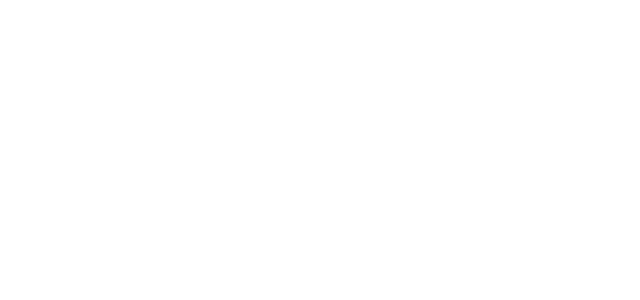
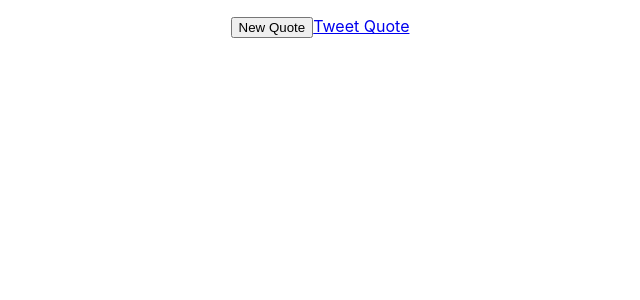
Before and after one commit to itsleonardog/random-quote-machine, a React (Create React App) app: page / in a window 1280 px wide. Shown: the top 300 px of the page, without its empty margins (320-960 px from the left). Built offline with nearby package versions, Linux system fonts and the light colour scheme.

Commit message:
useEffect and get quote from API

```diff
--- a/src/App.js
+++ b/src/App.js
@@ -1,11 +1,20 @@
+import { useEffect } from 'react';
 import './App.css';
 
 function App() {
+  // https://api.quotable.io/random
+
+  useEffect(() => {
+
+  })
+
   return (
     <div className="App">
       <div id="quote-box">
         <p id="text"></p>
-
+        <p id="author"></p>
+        <button id="new-quote">New Quote</button>
+        <a id="tweet-quote" href="twitter.com/intent/tweet" target="_blank">Tweet Quote</a>
       </div>
     </div>
   );
```
